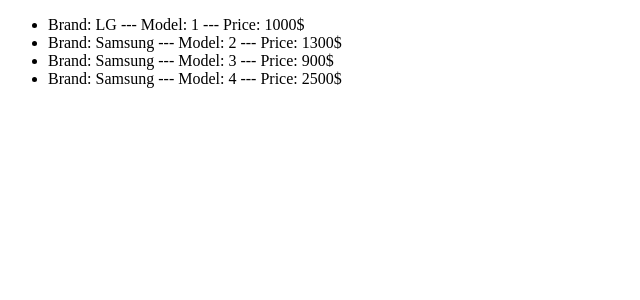
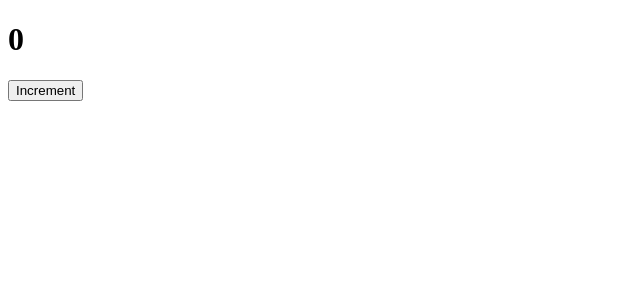
Before and after one commit to LarysaLemeshuk/cra-first-project, a React (Create React App) app: page / in a window 1280 px wide. Shown: the top 300 px of the page, without its empty margins (0-640 px from the left). Built offline with nearby package versions, Linux system fonts and the light colour scheme.

Commit message:
useReduser welcome

```diff
--- a/src/Components/App.js
+++ b/src/Components/App.js
@@ -1,10 +1,10 @@
 import React from 'react';
-
-import TvLoader from './TVLoader/TvLoader';
+import RegistrationForm from './RegistrationForm/RegistrationForm';
+import Clicker from './RegistrationForm/RegistrationForm';
 
 class App extends React.Component {
   render() {
-    return <TvLoader />;
+    return <Clicker />;
   }
 }
 
--- /dev/null
+++ b/src/Components/RegistrationForm/RegistrationForm.js
@@ -0,0 +1,108 @@
+import { useState, useReducer } from 'react';
+
+function reducer(state, action) {
+  switch (action.type) {
+    case 'CLICK_INCREMENT': {
+      return {
+        ...state,
+        count: state.count + 1,
+      };
+    }
+    // case 'INPUT_CHENGE': {
+    //   // 1. Розбираємось з атрибутом пате
+    //   // 2. Коли ми розібралися, в який саме стейт має зайти значення - кладемо у відповідний стейт значення
+    //   break;
+    // }
+
+    default: {
+      return state;
+    }
+  }
+}
+
+const initialState = {
+  count: 0,
+};
+
+const Clicker = () => {
+  const [state, dispatch] = useReducer(reducer, initialState);
+
+  const clickHandler = () => {
+    dispatch({
+      type: 'CLICK_INCREMENT',
+    }); // передати обʼєкт action
+  };
+
+  return (
+    <>
+      <h1>{state.count}</h1>
+      <button onClick={clickHandler}>Increment</button>
+    </>
+  );
+};
+
+export default Clicker;
+
+// const RegistrationForm = () => {
+//   const [firstName, setFirstName] = useState('');
+//   const [lastName, setLastName] = useState('');
+//   const [email, setEmail] = useState('');
+//   const [password, setPassword] = useState('');
+
+//   const universalChangeHandler = ({ target: { value, name } }) => {
+//     switch (name) {
+//       case ' firstName': {
+//         setFirstName(value);
+//         break;
+//       }
+//       case ' lastName': {
+//         setLastName(value);
+//         break;
+//       }
+//       case ' email': {
+//         setEmail(value);
+//         break;
+//       }
+//       case ' password': {
+//         setPassword(value);
+//         break;
+//       }
+
+//       default: {
+//         break;
+//       }
+//     }
+//   };
+
+//   return (
+//     <form>
+//       <input
+//         type="text"
+//         name="firstName"
+//         placeholder="Type your firstName"
+//         value={firstName}
+//         onChange={universalChangeHandler}
+//       />
+//       <input
+//         type="text"
+//         name="lasttName"
+//         placeholder="Type your lastName"
+//         value={lastName}
+//         onChange={universalChangeHandler}
+//       />
+//       <input
+//         type="email"
+//         name="email"
+//         placeholder="Type your email"
+//         value={email}
+//         onChange={universalChangeHandler}
+//       />
+//       <input
+//         type="text"
+//         name="password"
+//         placeholder="Type your password"
+//         value={password}
+//         onChange={universalChangeHandler}
+//       />
+//     </form>
+//   );
```
Also changed, not shown: src/Components/PhonesLoader/PhonesLoader.js (+0 -55 lines), src/Components/TVLoader/TvLoader.js (+1 -57 lines).
